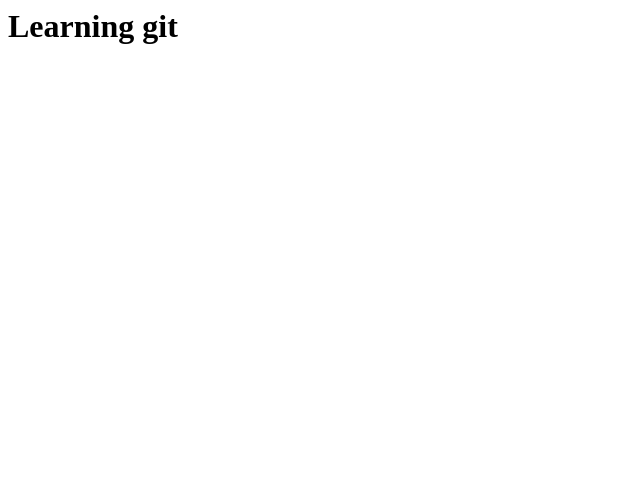
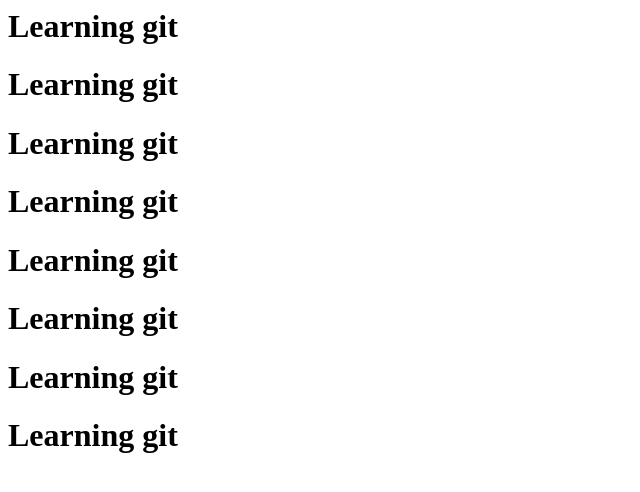
Before and after one commit to deepkaur369/Practice, a plain HTML site: page index.html in a window 1280 px wide. Shown: the whole page, without its empty margins (0-640 px from the left). Drawn offline with Linux system fonts and the light colour scheme.

Commit message:
modifyyyy

```diff
--- a/index.html
+++ b/index.html
@@ -1 +1,8 @@
 <h1>Learning git</h1>
+<h1>Learning git</h1>
+<h1>Learning git</h1>
+<h1>Learning git</h1>
+<h1>Learning git</h1>
+<h1>Learning git</h1>
+<h1>Learning git</h1>
+<h1>Learning git</h1>
```
